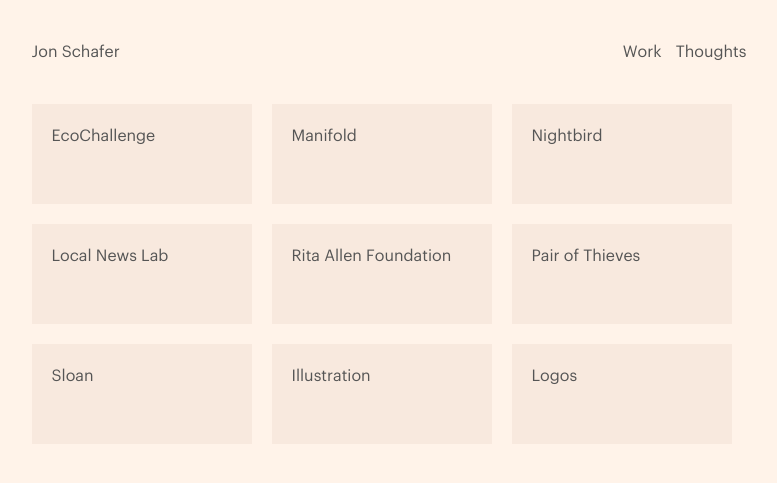
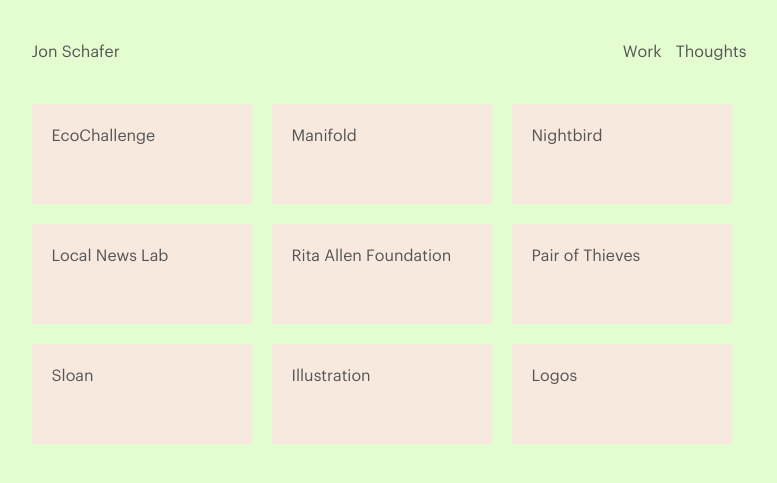
Before and after one commit to jonaschafer/jonaschafer.github.io, a Jekyll site: the page built from work.html, in a window 1280 px wide. Shown: the top 483 px of the page, without its empty margins (246-1023 px from the left). Built offline with Jekyll 4.4.1, drawn with Linux system fonts in a browser that asks for light colours.

Commit message:
add gradient to /work

```diff
--- a/work.html
+++ b/work.html
@@ -4,6 +4,8 @@ title: Why, Hello There - Work
 ---
 
 <!-- <h1>Work</h1> -->
+
+<body class="bkg-color">
 
 <div class="container-child">
 
@@ -84,3 +86,5 @@ title: Why, Hello There - Work
 </div>
 
 </div>
+
+</body>
```
